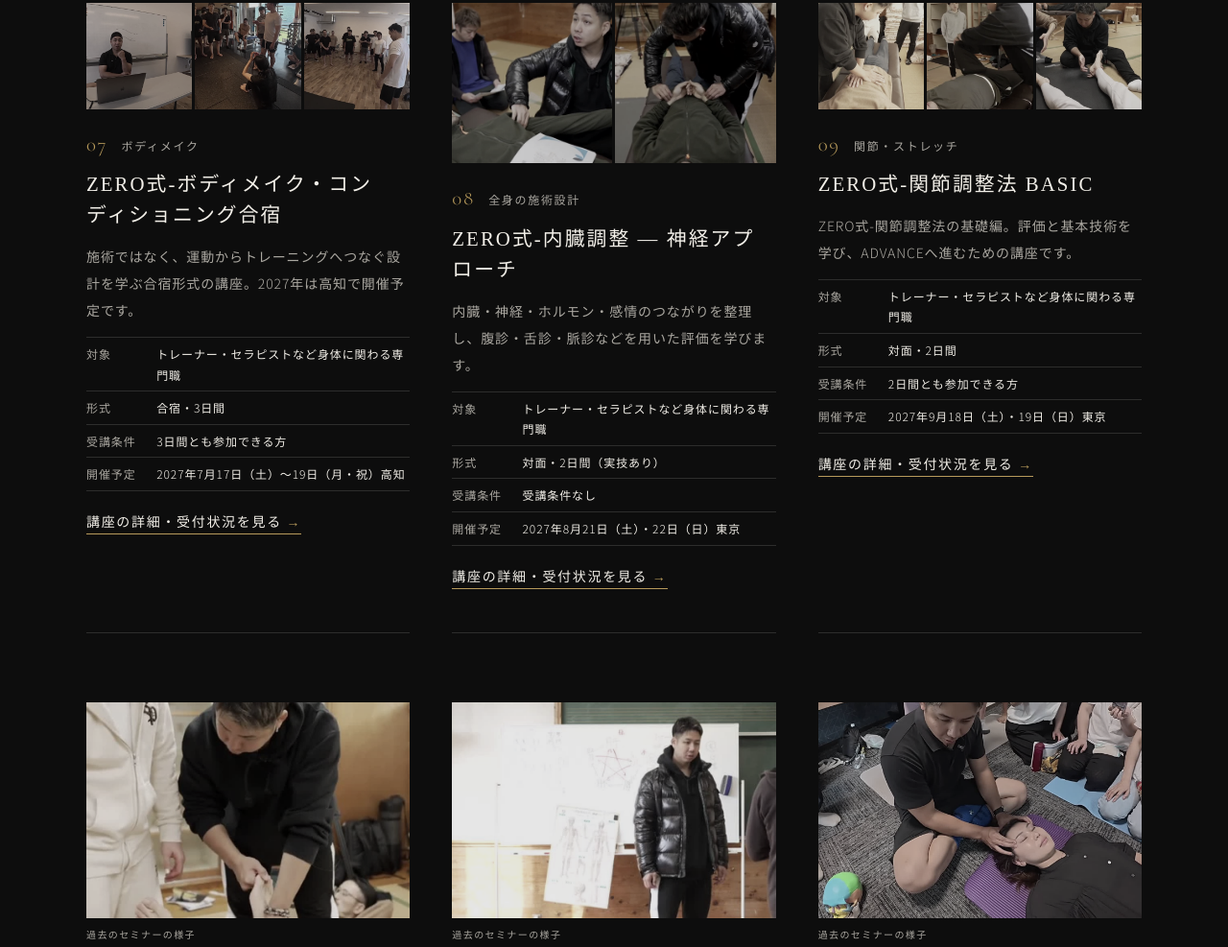
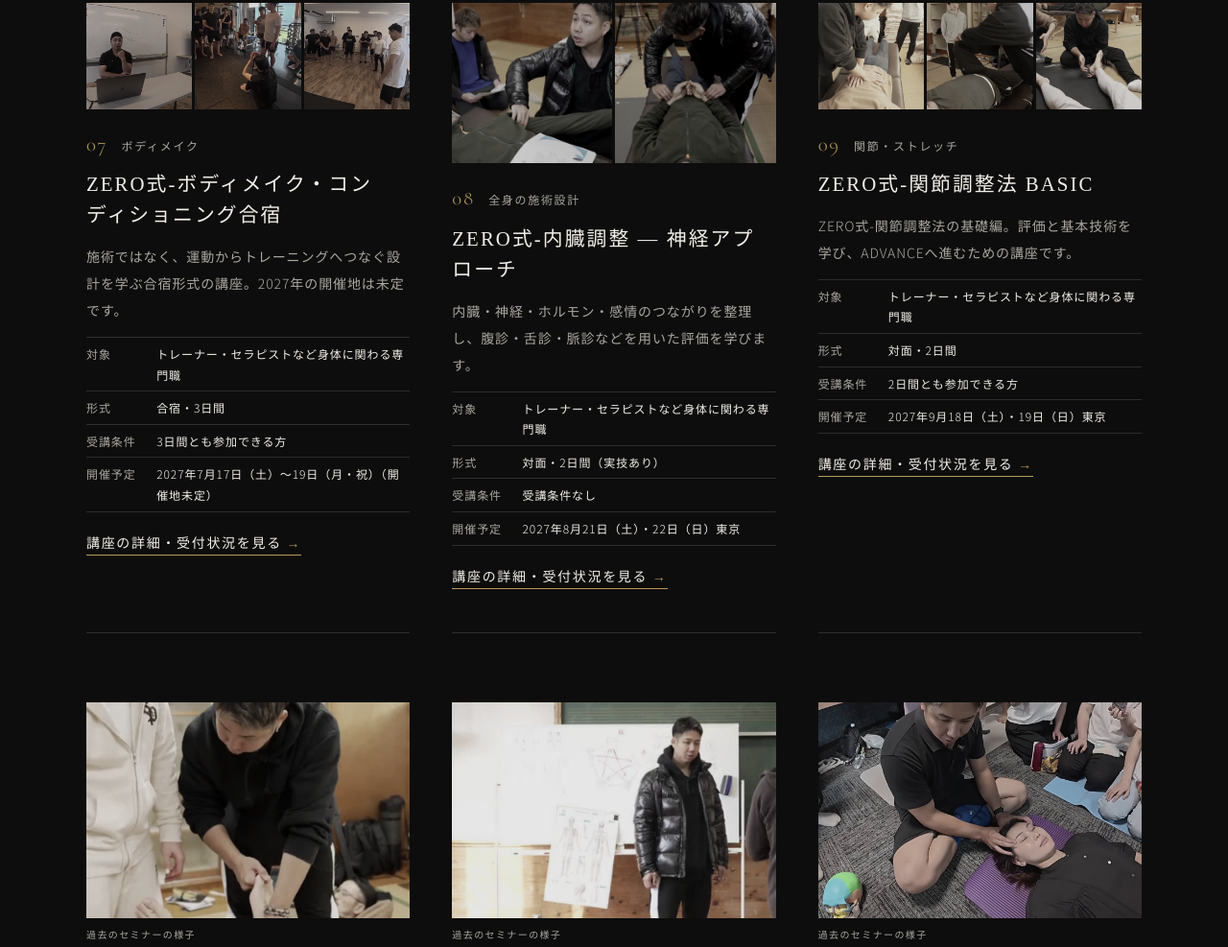
Before and after one commit to noriatsu3377-hue/conditioning-japan, a plain HTML site: page courses/index.html in a window 1280 px wide. Shown: the part 3640-4627 px from the top of the page at 96% size. Drawn offline with nearby package versions, Linux system fonts and the light colour scheme.

Commit message:
7月の合宿の開催地を未定に変更
Co-Authored-By: Claude Opus 5.5 <noreply@anthropic.com>

```diff
--- a/courses/index.html
+++ b/courses/index.html
@@ -195,12 +195,12 @@
     <div class="course-body">
       <p class="course-meta"><span class="course-no">07</span><span class="course-cat">ボディメイク</span></p>
       <h3 class="course-name">ZERO式-ボディメイク・コンディショニング合宿</h3>
-      <p class="course-summary">施術ではなく、運動からトレーニングへつなぐ設計を学ぶ合宿形式の講座。2027年は高知で開催予定です。</p>
+      <p class="course-summary">施術ではなく、運動からトレーニングへつなぐ設計を学ぶ合宿形式の講座。2027年の開催地は未定です。</p>
       <dl class="course-facts">
         <div><dt>対象</dt><dd>トレーナー・セラピストなど身体に関わる専門職</dd></div>
         <div><dt>形式</dt><dd>合宿・3日間</dd></div>
         <div><dt>受講条件</dt><dd>3日間とも参加できる方</dd></div>
-        <div><dt>開催予定</dt><dd>2027年7月17日（土）〜19日（月・祝）高知</dd></div>
+        <div><dt>開催予定</dt><dd>2027年7月17日（土）〜19日（月・祝）（開催地未定）</dd></div>
       </dl>
 
       <a class="text-link" href="https://noriatsu3377-hue.github.io/zero-seminar-2027/seminars/gasshuku/" rel="noopener">講座の詳細・受付状況を見る<span class="sr-only">（ZERO式-ボディメイク・コンディショニング合宿・外部サイト）</span></a>
```
Also changed, not shown: index.html (+1 -1 lines).
